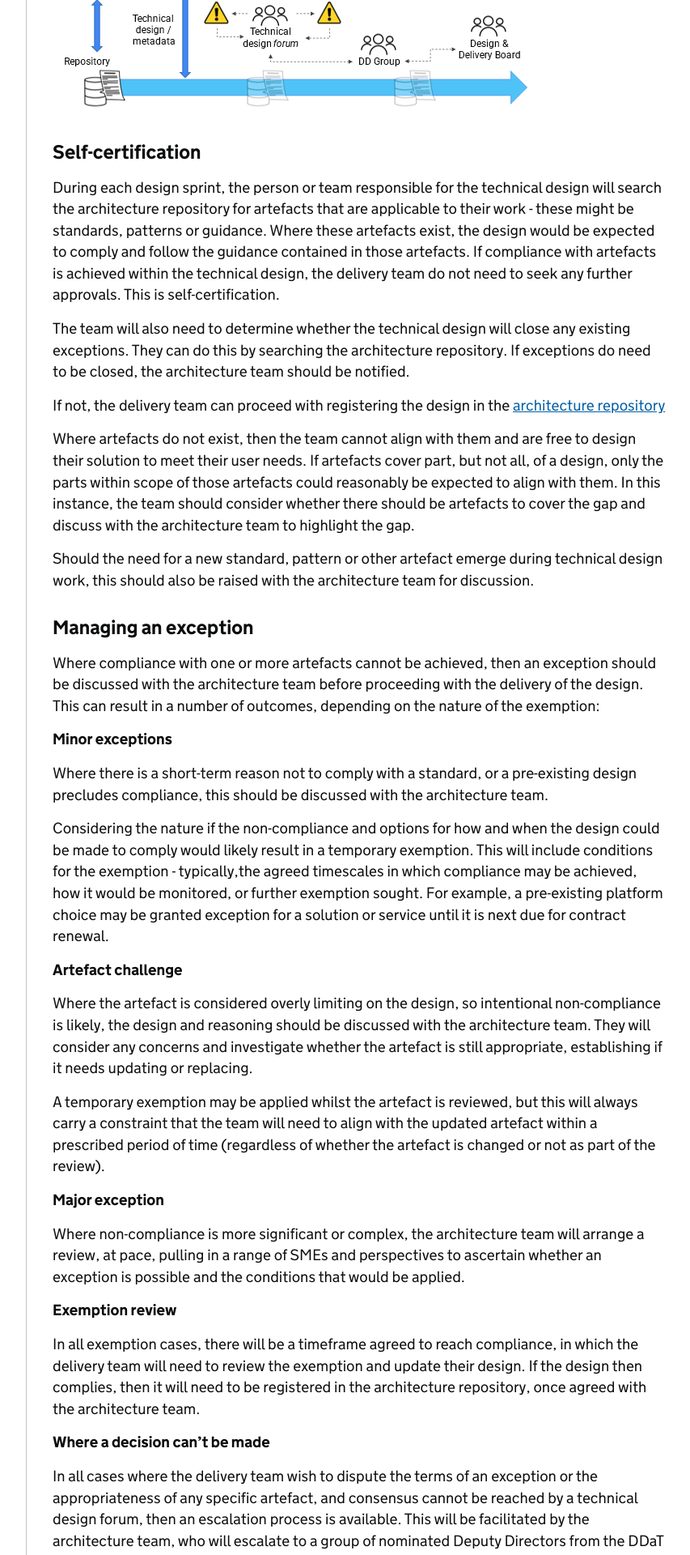
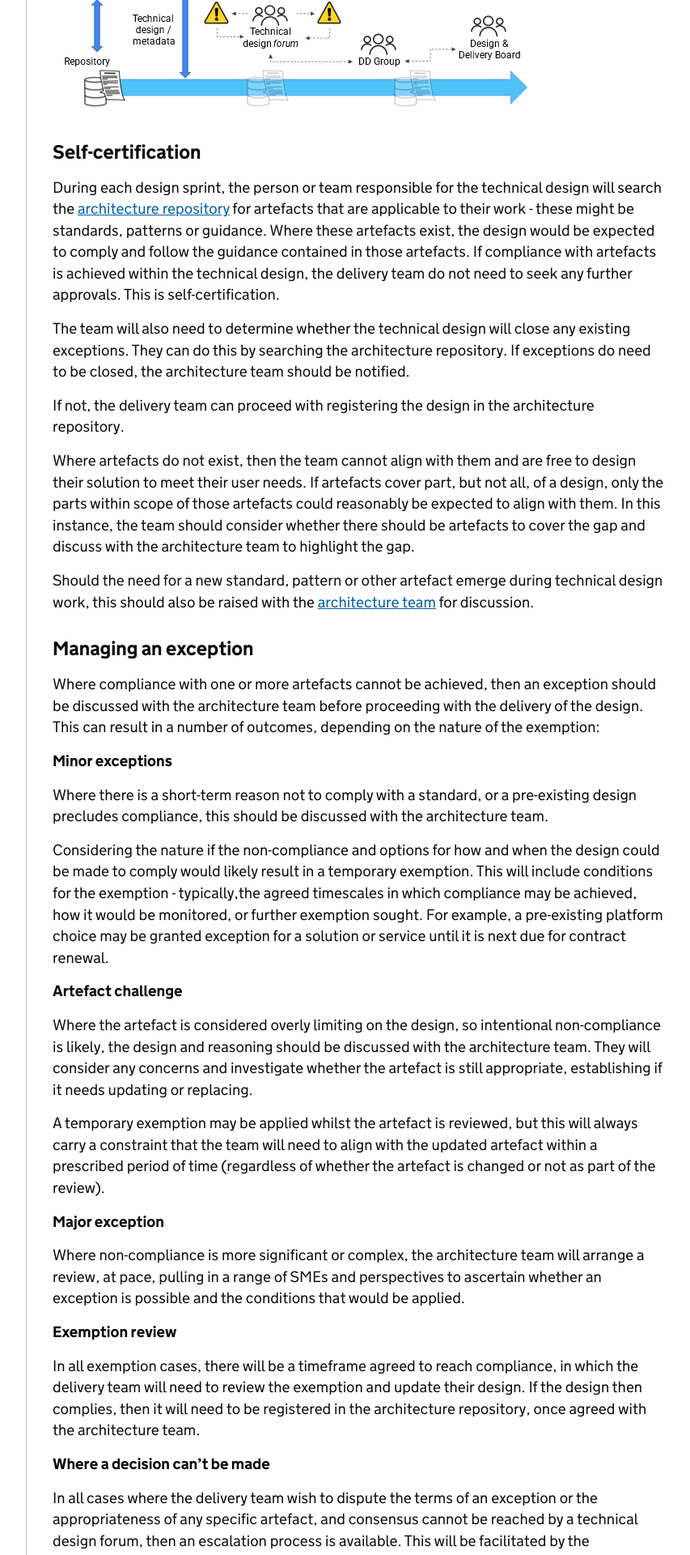
Before and after one commit to DFE-Digital/architecture, a Jekyll site: the page built from governance/technical-governance.md, in a window 1280 px wide. Shown: the part 1311-3231 px from the top of the page at 81% size, without its empty margins (298-1151 px from the left). Built offline with Jekyll 4.4.1, drawn with Linux system fonts in a browser that asks for light colours; our own code applies the rules of GitHub Pages for plain Markdown files; part of the change alters nothing that is shown.

Commit message:
Tweaked links

```diff
--- a/governance/technical-governance.md
+++ b/governance/technical-governance.md
@@ -29,15 +29,15 @@ In the unlikely event a consensus can’t be reached, escalation to the DDaT Sen
 
 ### Self-certification
 
-During each design sprint, the person or team responsible for the technical design will search the architecture repository for artefacts that are applicable to their work - these might be standards, patterns or guidance. Where these artefacts exist, the design would be expected to comply and follow the guidance contained in those artefacts. If compliance with artefacts is achieved within the technical design, the delivery team do not need to seek any further approvals. This is self-certification.
+During each design sprint, the person or team responsible for the technical design will search the [architecture repository](https://educationgovuk.sharepoint.com/sites/gp/artefacts/Forms/AllItems.aspx) for artefacts that are applicable to their work - these might be standards, patterns or guidance. Where these artefacts exist, the design would be expected to comply and follow the guidance contained in those artefacts. If compliance with artefacts is achieved within the technical design, the delivery team do not need to seek any further approvals. This is self-certification.
 
 The team will also need to determine whether the technical design will close any existing exceptions. They can do this by searching the architecture repository. If exceptions do need to be closed, the architecture team should be notified.
 
-If not, the delivery team can proceed with registering the design in the [architecture repository](https://educationgovuk.sharepoint.com/sites/gp/artefacts/Forms/AllItems.aspx)
+If not, the delivery team can proceed with registering the design in the architecture repository.
 
 Where artefacts do not exist, then the team cannot align with them and are free to design their solution to meet their user needs. If artefacts cover part, but not all, of a design, only the parts within scope of those artefacts could reasonably be expected to align with them. In this instance, the team should consider whether there should be artefacts to cover the gap and discuss with the architecture team to highlight the gap.
 
-Should the need for a new standard, pattern or other artefact emerge during technical design work, this should also be raised with the architecture team for discussion.
+Should the need for a new standard, pattern or other artefact emerge during technical design work, this should also be raised with the [architecture team](mailto:architecture.profession@education.gov.uk)  for discussion.
 
 ### Managing an exception
 
```
